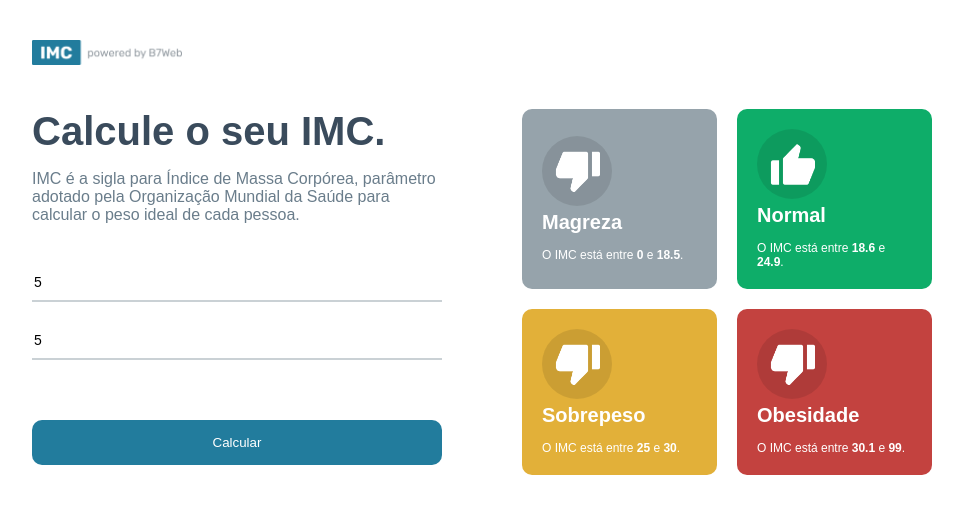
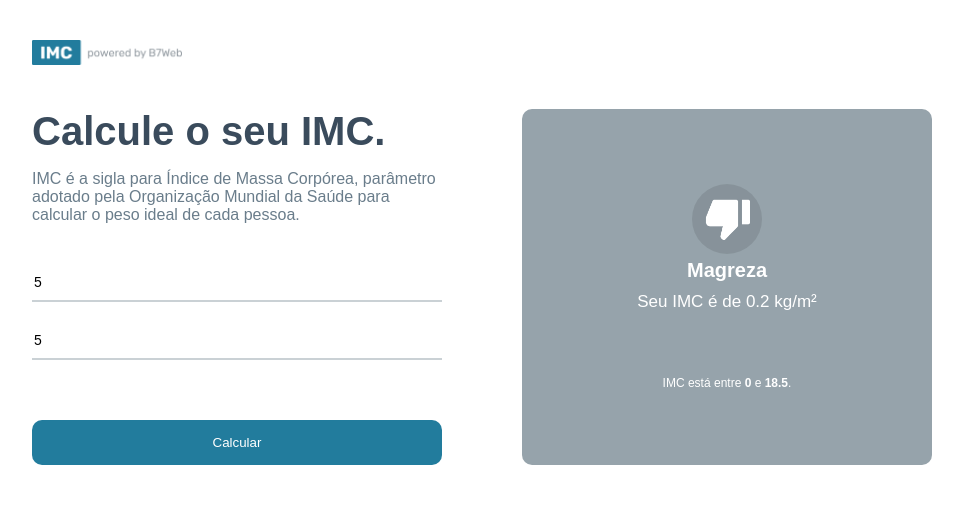
Before and after one commit to fsousanetto/react-calc-imc, a React (Create React App) app: page / in a window 1280 px wide. Both pictures are taken after typing "5", "5" into the empty fields and a click on the button "Calcular". Shown: the top 514 px of the page, without its empty margins (158-1121 px from the left). Built offline with nearby package versions, Linux system fonts and the light colour scheme.

Commit message:
add style grid item

```diff
--- a/src/App.module.css
+++ b/src/App.module.css
@@ -70,3 +70,8 @@
     grid-template-columns: repeat(2, 1fr);
     gap: 20px;
 }
+
+.container .rightSide .rightBig {
+    flex: 1;
+    display: flex;
+}
--- a/src/App.tsx
+++ b/src/App.tsx
@@ -3,15 +3,16 @@
 import styles from './App.module.css';
 import powerImage from './assets/powered.png';
 import { GridItem } from './components/GridItem';
-import { levels, calculateImc } from './helpers/imc';
+import { levels, calculateImc, Level } from './helpers/imc';
 
 const App = () => {
   const [heightField, setHeightField] = useState<number>(0);
   const [weightField, setWeightField] = useState<number>(0);
+  const [toShow, setToShow] = useState<Level | null>(null)
 
   const handleCalculateButton = () => {
     if(heightField && weightField) {
-
+      setToShow(calculateImc(heightField, weightField));
     } else {
       alert('Preencha todos os campos.')
     }
@@ -48,11 +49,19 @@
           <button onClick={handleCalculateButton}>Calcular</button>
         </div>
         <div className={styles.rightSide}>
+          {!toShow &&
           <div className={styles.grid}>
             {levels.map((item,key) => (
               <GridItem key={key} item={item} />
             ))}
           </div>
+          }
+          {toShow &&
+            <div className={styles.rightBig}>
+              <div className={styles.rightArrow}></div>
+              <GridItem item={toShow}/>
+            </div>
+          }
         </div>
       </div>
     </div>
--- a/src/components/GridItem/GridItem.module.css
+++ b/src/components/GridItem/GridItem.module.css
@@ -4,6 +4,7 @@
     border-radius: 10px;
     display: flex;
     justify-content: center;
+    align-items: center;
     flex-direction: column;
     padding: 20px;
 }
@@ -28,3 +29,8 @@
     font-size: 12px;
     margin-top: 14px;
 }
+
+.yourImc {
+    font-size: 17px;
+    margin: 10px 0 50px 0;
+}
--- a/src/components/GridItem/index.tsx
+++ b/src/components/GridItem/index.tsx
@@ -14,9 +14,14 @@
                 { <img src={item.icon === 'up' ? upImage : downImage} alt="" width="45" ></img> }
             </div>
             <div className={styles.gridTitle}>{item.title}</div>
+
+            {item.yourImc &&
+                <div className={styles.yourImc}>Seu IMC é de {item.yourImc} kg/m²</div>
+            }
+
             <div className={styles.gridInfo}>
                 <>
-                    O IMC está entre <strong>{item.imc[0]}</strong> e <strong>{item.imc[1]}</strong>.
+                    IMC está entre <strong>{item.imc[0]}</strong> e <strong>{item.imc[1]}</strong>.
                 </>
             </div>
         </div>
--- a/src/helpers/imc.ts
+++ b/src/helpers/imc.ts
@@ -18,7 +18,7 @@
 
     for(let i in levels){
         if(imc >= levels[i].imc[0] && imc < levels[i].imc[1]){
-            levels[i].yourImc = imc;
+            levels[i].yourImc = parseFloat(imc.toFixed(2));
             return levels[i];
         }
     }
```
